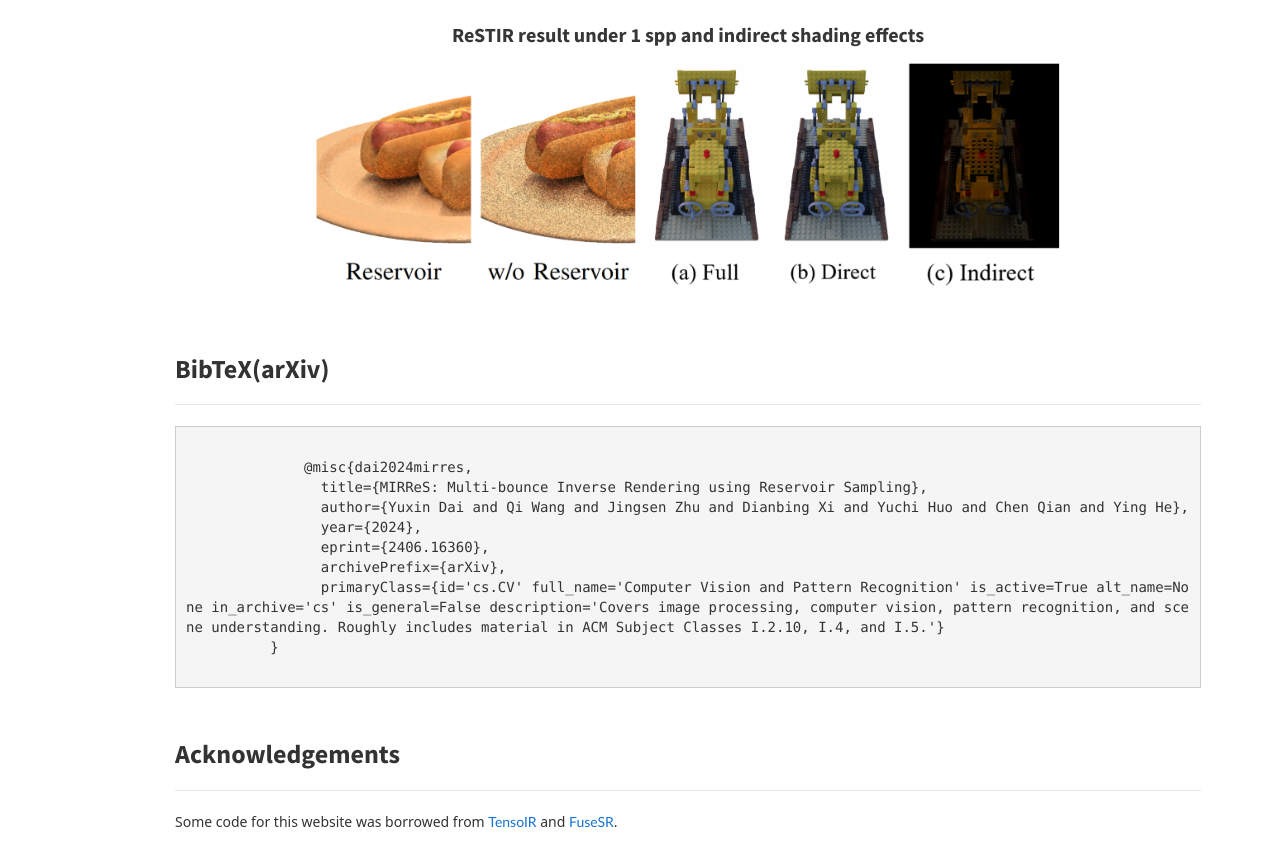
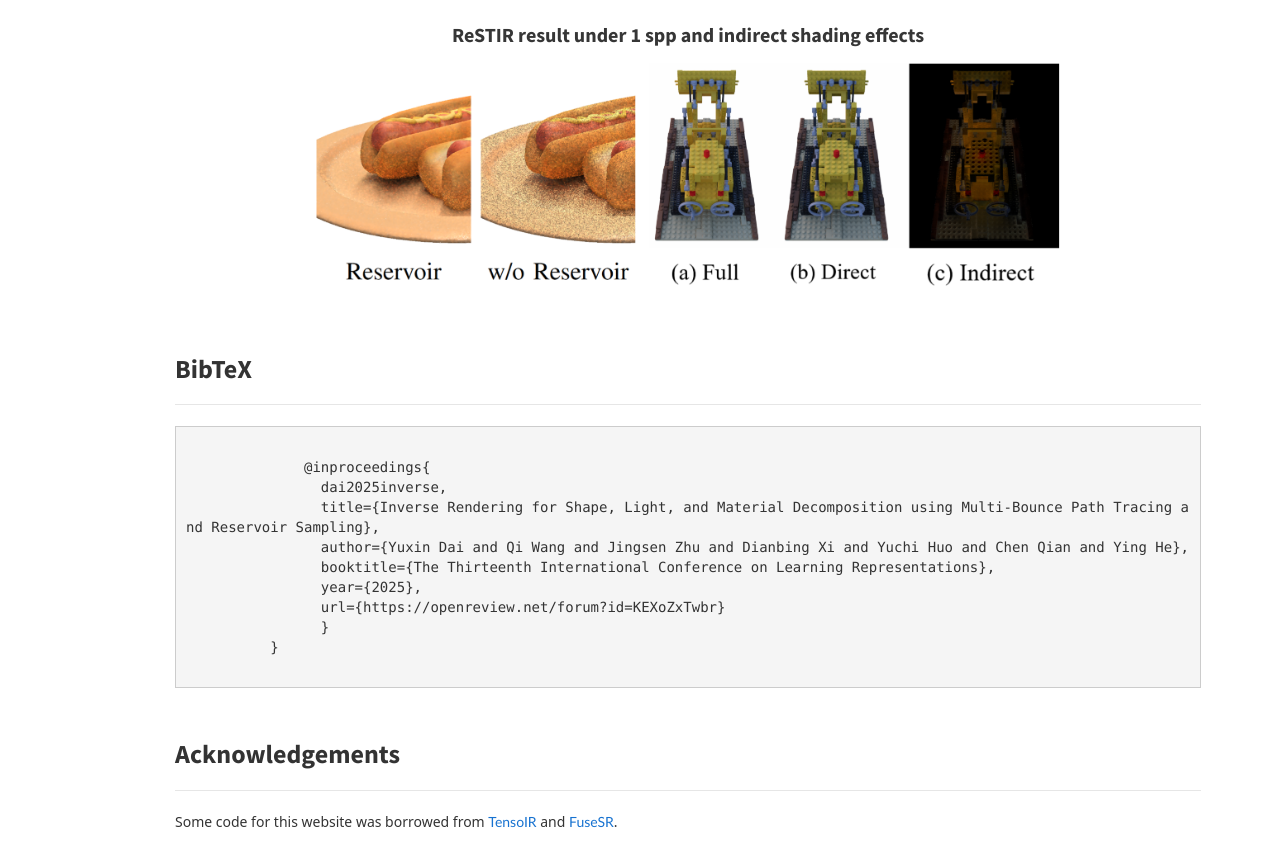
Before and after one commit to brabbitdousha/brabbitdousha.github.io, a plain HTML site: page MIRReS/index.html in a window 1280 px wide. Shown: the part 5193-6059 px from the top of the page. Drawn offline with nearby package versions, Linux system fonts and the light colour scheme; some icons are missing.

Commit message:
Update index.html

```diff
--- a/MIRReS/index.html
+++ b/MIRReS/index.html
@@ -346,7 +346,7 @@
       <div class="row">
         <div class="col-md-11 col-md-offset-1 ">
           <h3>
-            <b>BibTeX(arXiv)</b>
+            <b>BibTeX</b>
           </h3>
           <hr>
           <p>
@@ -359,13 +359,14 @@
 
         <pre>
             <code>
-              @misc{dai2024mirres,
-                title={MIRReS: Multi-bounce Inverse Rendering using Reservoir Sampling},
+              @inproceedings{
+                dai2025inverse,
+                title={Inverse Rendering for Shape, Light, and Material Decomposition using Multi-Bounce Path Tracing and Reservoir Sampling},
                 author={Yuxin Dai and Qi Wang and Jingsen Zhu and Dianbing Xi and Yuchi Huo and Chen Qian and Ying He},
-                year={2024},
-                eprint={2406.16360},
-                archivePrefix={arXiv},
-                primaryClass={id='cs.CV' full_name='Computer Vision and Pattern Recognition' is_active=True alt_name=None in_archive='cs' is_general=False description='Covers image processing, computer vision, pattern recognition, and scene understanding. Roughly includes material in ACM Subject Classes I.2.10, I.4, and I.5.'}
+                booktitle={The Thirteenth International Conference on Learning Representations},
+                year={2025},
+                url={https://openreview.net/forum?id=KEXoZxTwbr}
+                }
           }</code>
         </pre>
 
```
